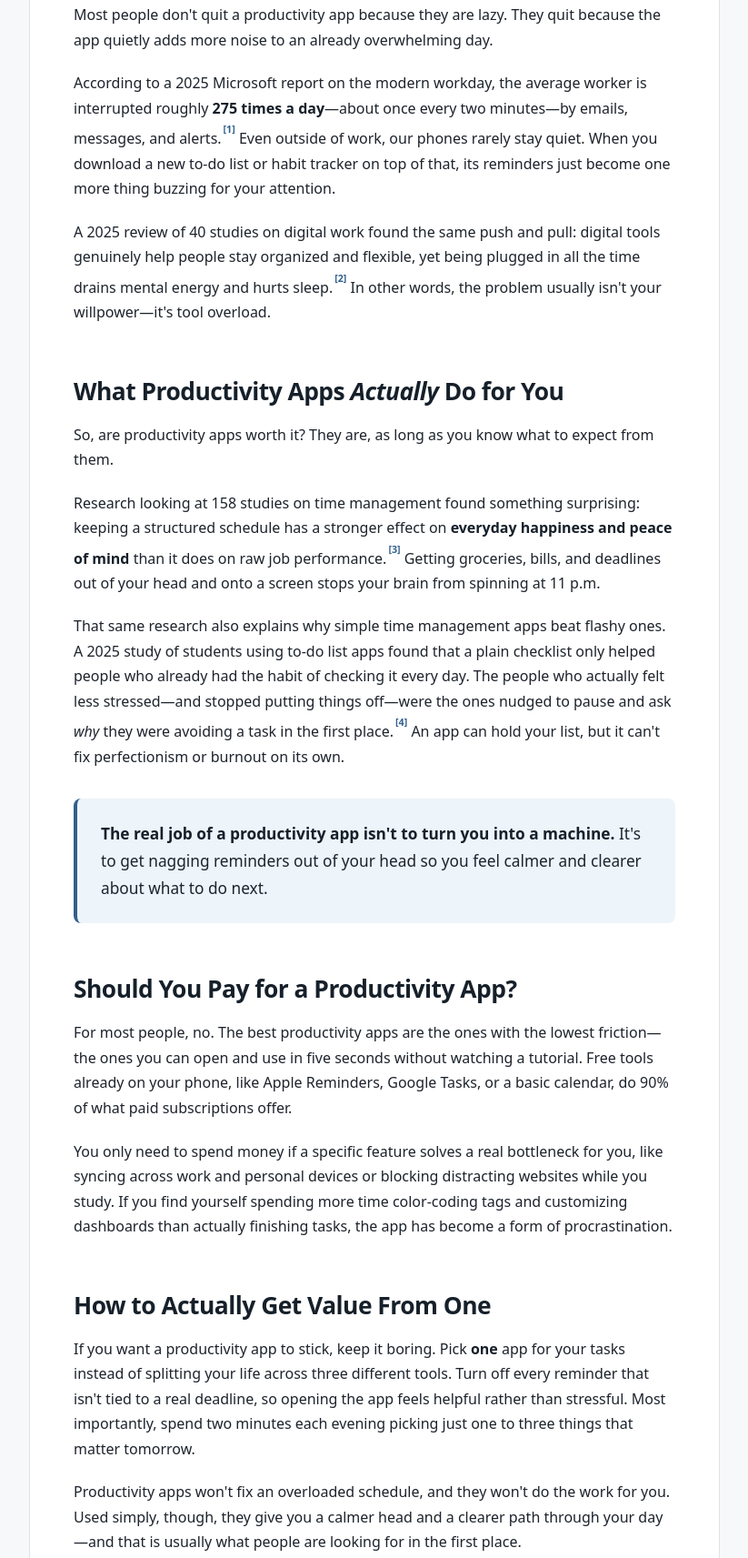
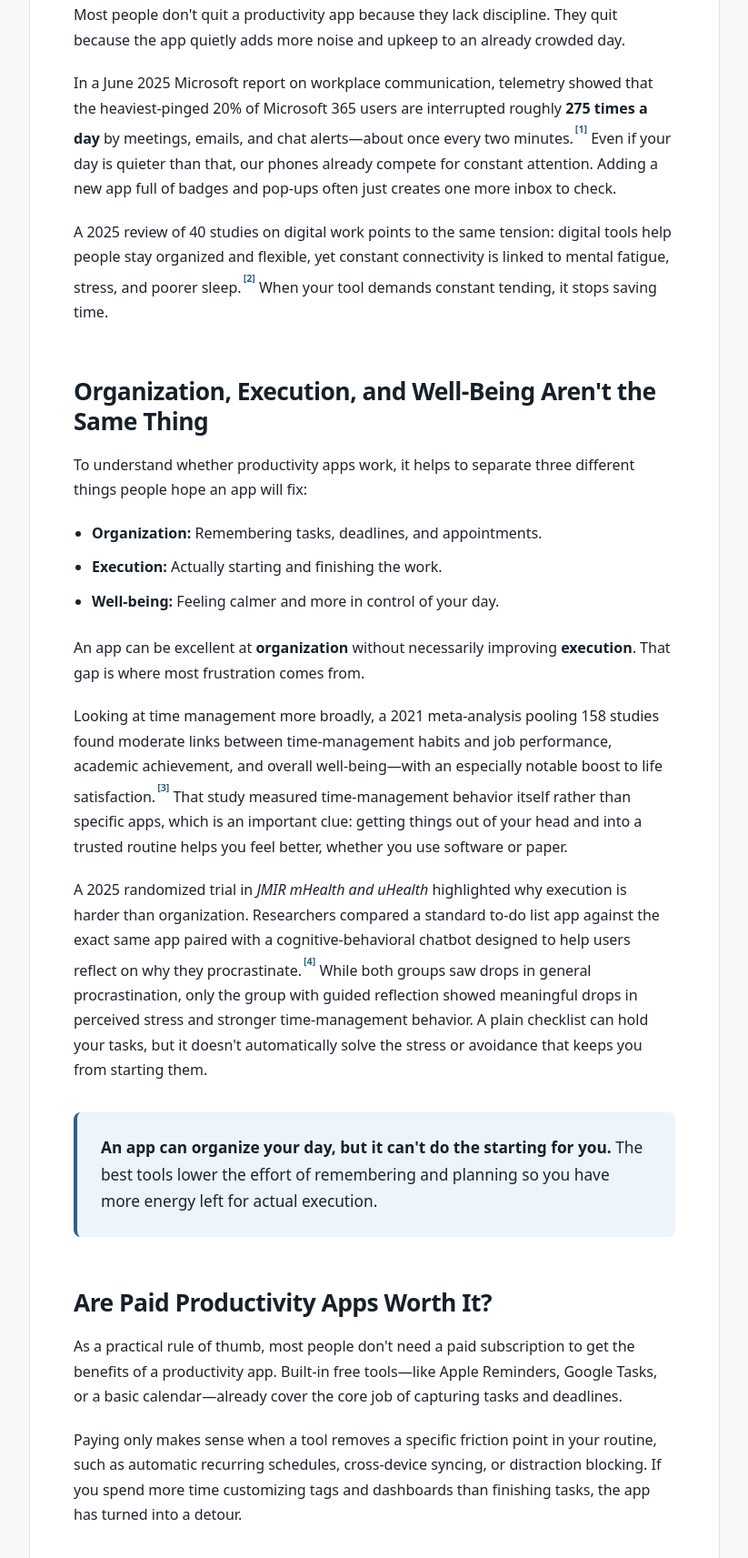
Before and after one commit to fluryjanis/frog1230.github.io, a plain HTML site: page blog/Do-Productivity-Apps-Actually-Help-What-Recent-Research-Says.html in a window 1280 px wide. Shown: the part 679-2392 px from the top of the page at 91% size, without its empty margins (228-1051 px from the left). Drawn offline with Linux system fonts and the light colour scheme.

Commit message:
Revise article on productivity apps and their effectiveness
Updated title and meta description to clarify the impact of productivity apps. Revised content for better clarity on the effectiveness and challenges of using productivity apps.

```diff
--- a/blog/Do-Productivity-Apps-Actually-Help-What-Recent-Research-Says.html
+++ b/blog/Do-Productivity-Apps-Actually-Help-What-Recent-Research-Says.html
@@ -6,10 +6,10 @@
   <meta charset="UTF-8" />
   <meta name="viewport" content="width=device-width, initial-scale=1.0" />
 
-  <title>Do Productivity Apps Actually Help? What Recent Research Says</title>
+  <title>Do Productivity Apps Actually Help? What Research Really Shows</title>
   <meta
     name="description"
-    content="Do productivity apps actually help? Research through 2025 shows to-do list and time management apps help clear mental clutter and lower stress, but only if you avoid tool overload."
+    content="Do productivity apps actually help? Research shows they help with organization and peace of mind, but become counterproductive when managing the tool adds more friction."
   />
   <link
     rel="canonical"
@@ -290,110 +290,122 @@
     <h1>Do Productivity Apps Actually Help?</h1>
 
     <p class="lead">
-      Yes, productivity apps actually help—just not in the way their ads promise.
-      A good to-do list or calendar app won't magically double your willpower or
-      give you extra hours in the day, but it can quiet the constant mental
-      static of trying to remember everything at once. Still, if you have ever
-      spent a Sunday night setting up the "perfect" new planner only to abandon
-      it by Thursday, you are probably asking the same thing millions of people
-      do: <strong>if these tools are supposed to make life easier, why do they
-      so often feel like another chore?</strong>
+      Yes, productivity apps actually help—by reducing mental clutter, not by
+      magically giving you extra willpower. A simple to-do list or calendar app
+      takes pressure off your memory, yet those same tools become
+      counterproductive the moment managing them turns into another task on your
+      plate. Still, if you have ever spent a Sunday night setting up the
+      "perfect" new planner only to abandon it by Thursday, you are probably
+      wondering: <strong>if these apps are supposed to make life easier, why do
+      they so often leave us feeling just as behind?</strong>
     </p>
   </header>
 
   <h2>Why New Apps Stop Working After Week One</h2>
 
   <p>
-    Most people don't quit a productivity app because they are lazy. They quit
-    because the app quietly adds more noise to an already overwhelming day.
+    Most people don't quit a productivity app because they lack discipline.
+    They quit because the app quietly adds more noise and upkeep to an already
+    crowded day.
   </p>
 
   <p>
-    According to a 2025 Microsoft report on the modern workday, the average
-    worker is interrupted roughly <strong>275 times a day</strong>—about once
-    every two minutes—by emails, messages, and alerts.<sup><a class="citation" href="https://news.microsoft.com/de-ch/2025/06/17/new-microsoft-study-reveals-the-rise-of-the-infinite-workday-40-of-employees-check-email-before-6-a-m-evening-meetings-up-16/">[1]</a></sup>
-    Even outside of work, our phones rarely stay quiet. When you download a new
-    to-do list or habit tracker on top of that, its reminders just become one
-    more thing buzzing for your attention.
+    In a June 2025 Microsoft report on workplace communication, telemetry showed
+    that the heaviest-pinged 20% of Microsoft 365 users are interrupted roughly
+    <strong>275 times a day</strong> by meetings, emails, and chat alerts—about
+    once every two minutes.<sup><a class="citation" href="https://news.microsoft.com/de-ch/2025/06/17/new-microsoft-study-reveals-the-rise-of-the-infinite-workday-40-of-employees-check-email-before-6-a-m-evening-meetings-up-16/">[1]</a></sup>
+    Even if your day is quieter than that, our phones already compete for
+    constant attention. Adding a new app full of badges and pop-ups often just
+    creates one more inbox to check.
   </p>
 
   <p>
-    A 2025 review of 40 studies on digital work found the same push and pull:
-    digital tools genuinely help people stay organized and flexible, yet being
-    plugged in all the time drains mental energy and hurts sleep.<sup><a class="citation" href="https://pmc.ncbi.nlm.nih.gov/articles/PMC12192724/">[2]</a></sup>
-    In other words, the problem usually isn't your willpower—it's tool
-    overload.
+    A 2025 review of 40 studies on digital work points to the same tension:
+    digital tools help people stay organized and flexible, yet constant
+    connectivity is linked to mental fatigue, stress, and poorer sleep.<sup><a class="citation" href="https://pmc.ncbi.nlm.nih.gov/articles/PMC12192724/">[2]</a></sup>
+    When your tool demands constant tending, it stops saving time.
   </p>
 
-  <h2>What Productivity Apps <em>Actually</em> Do for You</h2>
+  <h2>Organization, Execution, and Well-Being Aren't the Same Thing</h2>
 
   <p>
-    So, are productivity apps worth it? They are, as long as you know what to
-    expect from them.
+    To understand whether productivity apps work, it helps to separate three
+    different things people hope an app will fix:
+  </p>
+
+  <ul>
+    <li><strong>Organization:</strong> Remembering tasks, deadlines, and appointments.</li>
+    <li><strong>Execution:</strong> Actually starting and finishing the work.</li>
+    <li><strong>Well-being:</strong> Feeling calmer and more in control of your day.</li>
+  </ul>
+
+  <p>
+    An app can be excellent at <strong>organization</strong> without
+    necessarily improving <strong>execution</strong>. That gap is where most
+    frustration comes from.
   </p>
 
   <p>
-    Research looking at 158 studies on time management found something
-    surprising: keeping a structured schedule has a stronger effect on
-    <strong>everyday happiness and peace of mind</strong> than it does on raw
-    job performance.<sup><a class="citation" href="https://goalsandprogress.com/best-task-management-apps/">[3]</a></sup>
-    Getting groceries, bills, and deadlines out of your head and onto a screen
-    stops your brain from spinning at 11 p.m.
+    Looking at time management more broadly, a 2021 meta-analysis pooling 158
+    studies found moderate links between time-management habits and job
+    performance, academic achievement, and overall well-being—with an especially
+    notable boost to life satisfaction.<sup><a class="citation" href="https://pmc.ncbi.nlm.nih.gov/articles/PMC7799745/">[3]</a></sup>
+    That study measured time-management behavior itself rather than specific
+    apps, which is an important clue: getting things out of your head and into a
+    trusted routine helps you feel better, whether you use software or paper.
   </p>
 
   <p>
-    That same research also explains why simple time management apps beat
-    flashy ones. A 2025 study of students using to-do list apps found that a
-    plain checklist only helped people who already had the habit of checking it
-    every day. The people who actually felt less stressed—and stopped putting
-    things off—were the ones nudged to pause and ask <em>why</em> they were
-    avoiding a task in the first place.<sup><a class="citation" href="https://mhealth.jmir.org/2025/1/e53133">[4]</a></sup>
-    An app can hold your list, but it can't fix perfectionism or burnout on its
-    own.
+    A 2025 randomized trial in <em>JMIR mHealth and uHealth</em> highlighted
+    why execution is harder than organization. Researchers compared a standard
+    to-do list app against the exact same app paired with a cognitive-behavioral
+    chatbot designed to help users reflect on why they procrastinate.<sup><a class="citation" href="https://mhealth.jmir.org/2025/1/e53133">[4]</a></sup>
+    While both groups saw drops in general procrastination, only the group with
+    guided reflection showed meaningful drops in perceived stress and stronger
+    time-management behavior. A plain checklist can hold your tasks, but it
+    doesn't automatically solve the stress or avoidance that keeps you from
+    starting them.
   </p>
 
   <div class="thesis">
     <p>
-      <strong>The real job of a productivity app isn't to turn you into a
-      machine.</strong> It's to get nagging reminders out of your head so you
-      feel calmer and clearer about what to do next.
+      <strong>An app can organize your day, but it can't do the starting for
+      you.</strong> The best tools lower the effort of remembering and planning
+      so you have more energy left for actual execution.
     </p>
   </div>
 
-  <h2>Should You Pay for a Productivity App?</h2>
+  <h2>Are Paid Productivity Apps Worth It?</h2>
 
   <p>
-    For most people, no. The best productivity apps are the ones with the
-    lowest friction—the ones you can open and use in five seconds without
-    watching a tutorial. Free tools already on your phone, like Apple
-    Reminders, Google Tasks, or a basic calendar, do 90% of what paid
-    subscriptions offer.
+    As a practical rule of thumb, most people don't need a paid subscription to
+    get the benefits of a productivity app. Built-in free tools—like Apple
+    Reminders, Google Tasks, or a basic calendar—already cover the core job of
+    capturing tasks and deadlines.
   </p>
 
   <p>
-    You only need to spend money if a specific feature solves a real bottleneck
-    for you, like syncing across work and personal devices or blocking
-    distracting websites while you study. If you find yourself spending more
-    time color-coding tags and customizing dashboards than actually finishing
-    tasks, the app has become a form of procrastination.
+    Paying only makes sense when a tool removes a specific friction point in
+    your routine, such as automatic recurring schedules, cross-device syncing,
+    or distraction blocking. If you spend more time customizing tags and
+    dashboards than finishing tasks, the app has turned into a detour.
   </p>
 
-  <h2>How to Actually Get Value From One</h2>
+  <h2>How to Make a Productivity App Actually Help</h2>
 
   <p>
-    If you want a productivity app to stick, keep it boring. Pick
-    <strong>one</strong> app for your tasks instead of splitting your life
-    across three different tools. Turn off every reminder that isn't tied to a
-    real deadline, so opening the app feels helpful rather than stressful. Most
-    importantly, spend two minutes each evening picking just one to three
-    things that matter tomorrow.
+    If you want a productivity app to stick, keep the setup light. Choose one
+    home for your tasks instead of scattering them across three apps, and mute
+    every notification that isn't tied to a real deadline.
   </p>
 
   <p>
-    Productivity apps won't fix an overloaded schedule, and they won't do the
-    work for you. Used simply, though, they give you a calmer head and a clearer
-    path through your day—and that is usually what people are looking for in
-    the first place.
+    Focus on building simple, repeatable routines that take almost no effort to
+    maintain—which is the same idea behind lightweight tools like
+    <strong>Remind Me</strong>, where the goal is to make daily routines and
+    planning feel effortless rather than another system to manage. When your
+    app takes two minutes a day instead of twenty, it finally does what it was
+    meant to do: clear your head so you can get on with your day.
   </p>
 
   <section class="sources">
@@ -408,8 +420,8 @@
         <a href="https://pmc.ncbi.nlm.nih.gov/articles/PMC12192724/">The Dual Impact of Digital Connectivity: Balancing Productivity and Well-Being in the Modern Workplace</a>.
       </li>
       <li>
-        Aeon, Faber, &amp; Panaccio meta-analysis of 158 studies, summarized in
-        <a href="https://goalsandprogress.com/best-task-management-apps/">Best Task Management Apps for 2026 (Goals and Progress)</a>.
+        Aeon, Faber, &amp; Panaccio, <em>PLOS ONE</em> (January 2021),
+        <a href="https://pmc.ncbi.nlm.nih.gov/articles/PMC7799745/">Does time management work? A meta-analysis</a>.
       </li>
       <li>
         Lee et al., <em>JMIR mHealth and uHealth</em> (April 2025),
```
